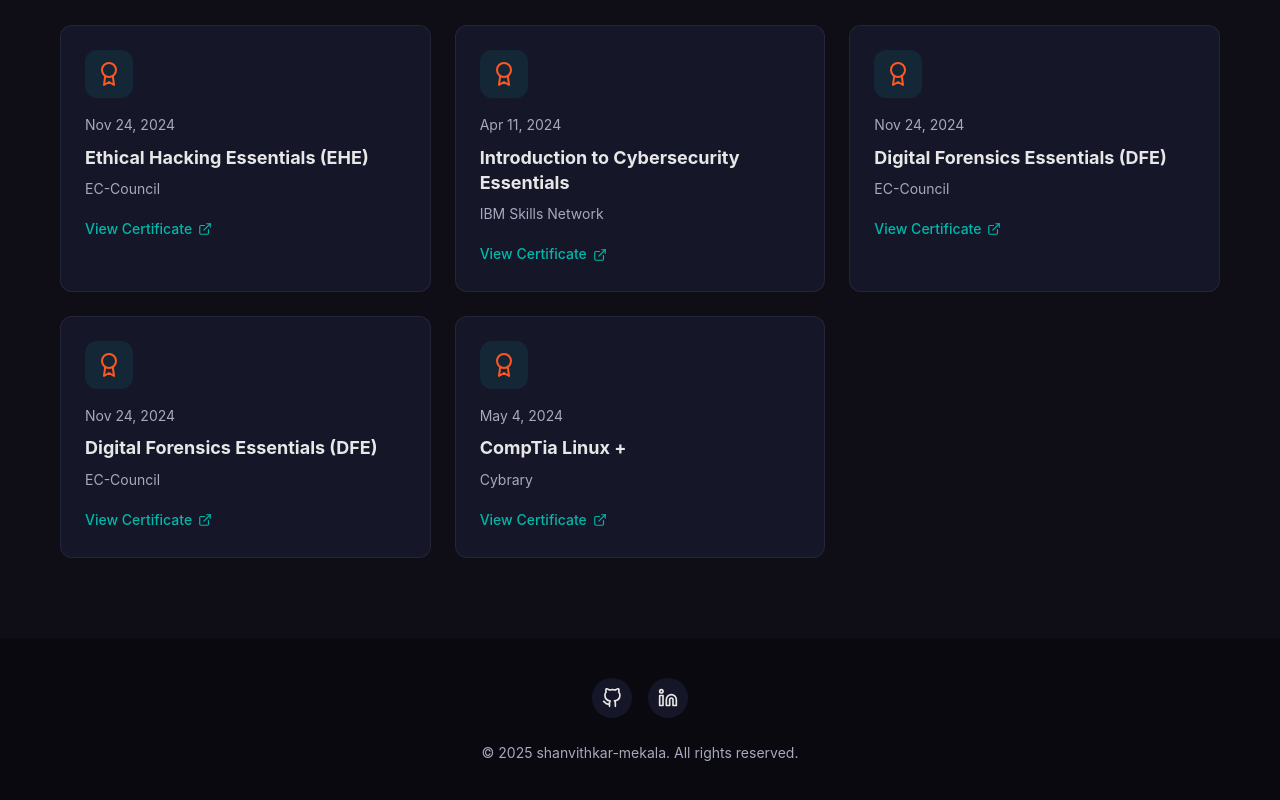
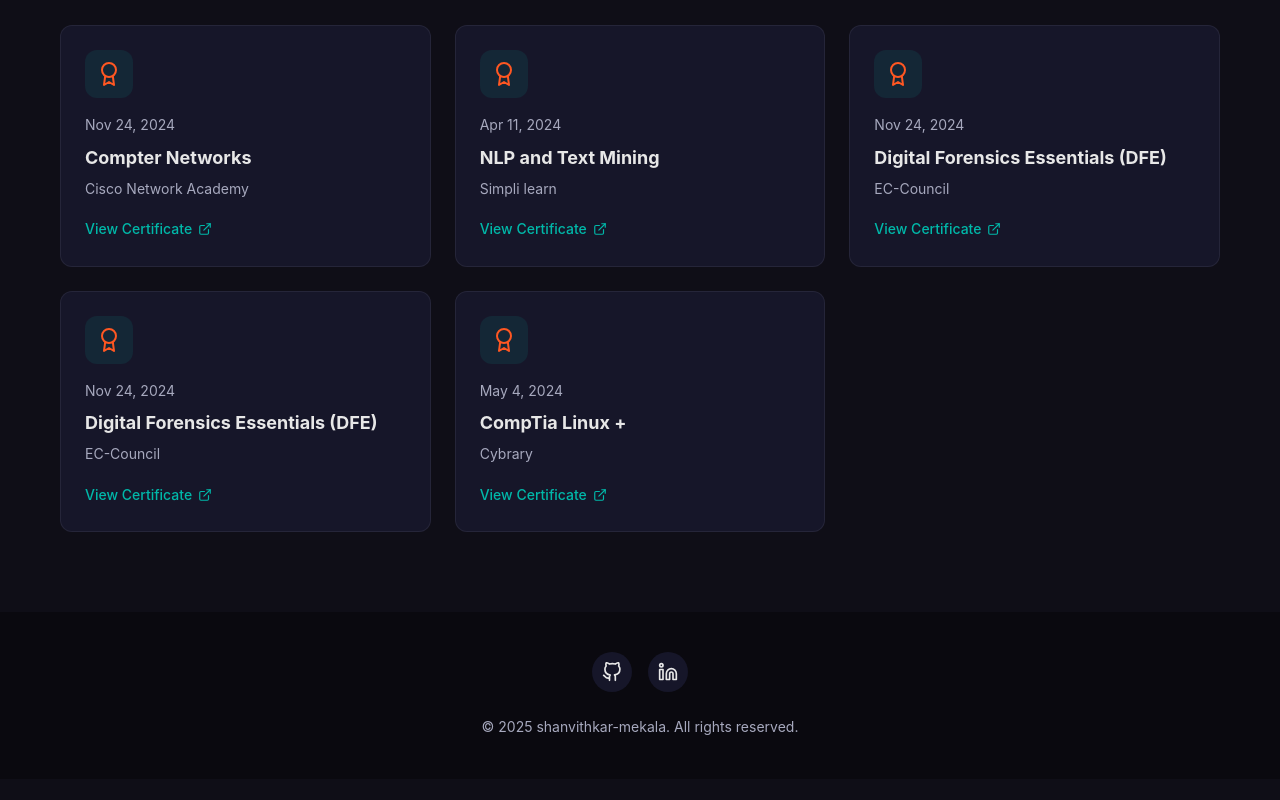
Before and after one commit to 1254-arch/portfolio, a plain HTML site: page index.html in a window 1280 px wide. Shown: the part 3005-3805 px from the top of the page. After the commit the page ends 3784 px from the top, so only its background shows below. Drawn offline with Linux system fonts and the light colour scheme.

Commit message:
Update index.html

```diff
--- a/index.html
+++ b/index.html
@@ -182,9 +182,9 @@
                     </svg>
                 </div>
                 <div class="certificate-date">Nov 24, 2024</div>
-                <h3 class="certificate-title">Ethical Hacking Essentials (EHE)</h3>
-                <div class="certificate-issuer">EC-Council</div>
-                <a href="https://drive.google.com/file/d/1tBVRXyXeC4el4yDrP9523tjzKSavvrcr/view?usp=drive_link" class="view-certificate" target="_blank">
+                <h3 class="certificate-title">Compter Networks</h3>
+                <div class="certificate-issuer">Cisco Network Academy</div>
+                <a href="https://drive.google.com/file/d/1wDSf6ISkmegYIWo8GCgVAw7UmV3VJ4CO/view?usp=sharing" class="view-certificate" target="_blank">
                     View Certificate
                     <svg xmlns="http://www.w3.org/2000/svg" width="14" height="14" viewBox="0 0 24 24" fill="none" stroke="currentColor" stroke-width="2" stroke-linecap="round" stroke-linejoin="round">
                         <path d="M18 13v6a2 2 0 0 1-2 2H5a2 2 0 0 1-2-2V8a2 2 0 0 1 2-2h6"></path>
@@ -202,9 +202,9 @@
                     </svg>
                 </div>
                 <div class="certificate-date">Apr 11, 2024</div>
-                <h3 class="certificate-title">Introduction to Cybersecurity Essentials</h3>
-                <div class="certificate-issuer">IBM Skills Network</div>
-                <a href="https://drive.google.com/file/d/1RGYFZWIzpXzuBuHzJTowCVfvlGUEUj3S/view?usp=drive_link" class="view-certificate" target="_blank">
+                <h3 class="certificate-title">NLP and Text Mining</h3>
+                <div class="certificate-issuer">Simpli learn</div>
+                <a href="https://drive.google.com/file/d/1iZt6Geji6yRibEEIDwpu9kj9KNa0enWp/view?usp=sharing" class="view-certificate" target="_blank">
                     View Certificate
                     <svg xmlns="http://www.w3.org/2000/svg" width="14" height="14" viewBox="0 0 24 24" fill="none" stroke="currentColor" stroke-width="2" stroke-linecap="round" stroke-linejoin="round">
                         <path d="M18 13v6a2 2 0 0 1-2 2H5a2 2 0 0 1-2-2V8a2 2 0 0 1 2-2h6"></path>
```
